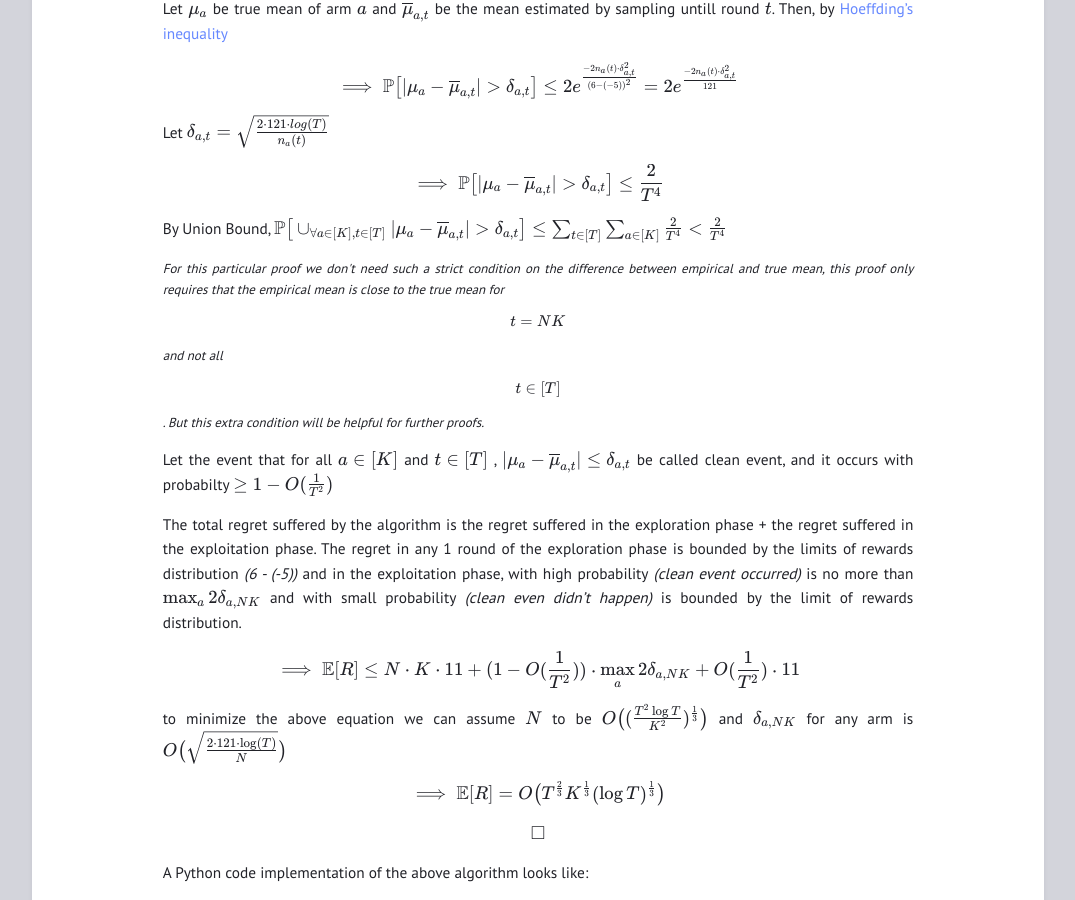
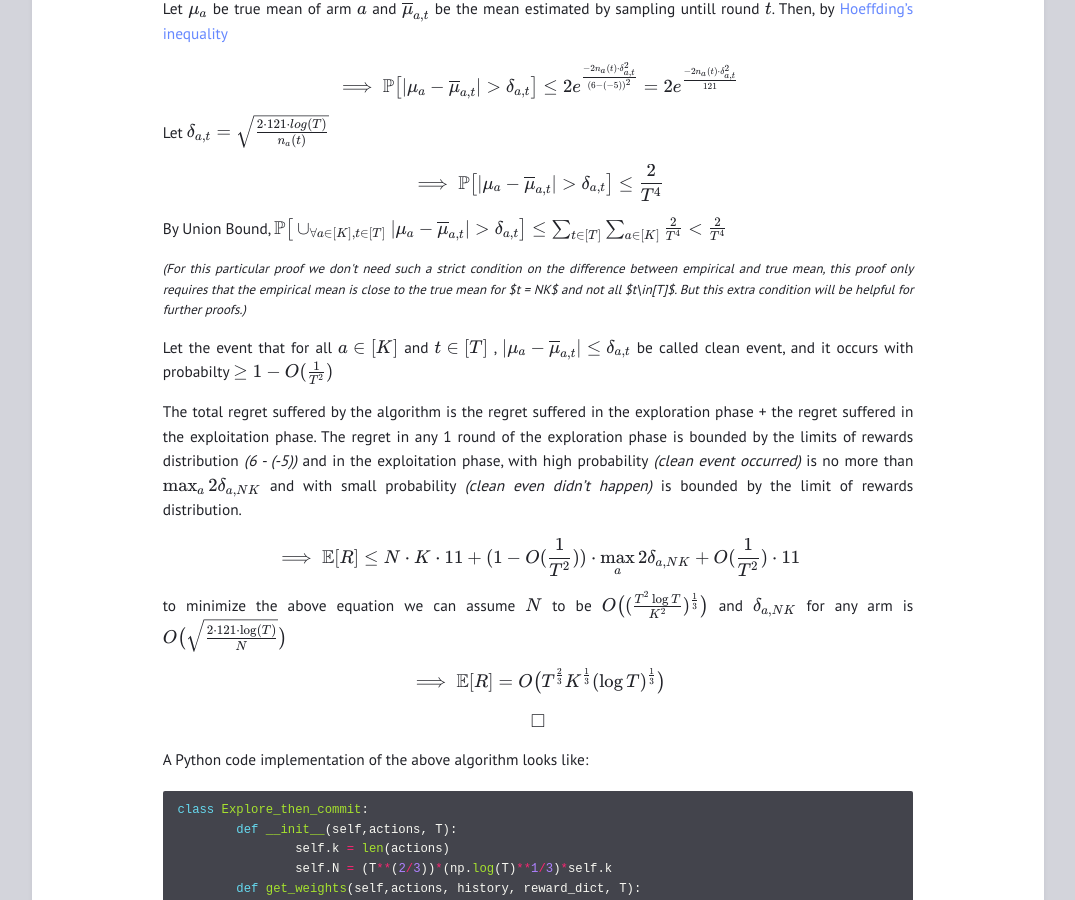
Before and after one commit to ayushbatra/ayushbatra.github.io, a Jekyll site: the page built from _posts/2023-01-03-multiarmedbandits.md, in a window 1280 px wide and 900 px high, scrolled down 1743 px. Shown: the whole window, without its empty margins (102-1177 px from the left). Built offline with Jekyll 4.4.1, drawn with Linux system fonts in a browser that asks for light colours.

Commit message:
Update 2023-01-03-multiarmedbandits.md

```diff
--- a/_posts/2023-01-03-multiarmedbandits.md
+++ b/_posts/2023-01-03-multiarmedbandits.md
@@ -72,7 +72,7 @@ $$\implies \mathbb{P}\big[ \lvert \mu_a - \overline{\mu}_{a,t} \rvert > \delta_{
 
 By Union Bound, $$\mathbb{P}\big[ \cup_{\forall a \in [K],t\in [T]} \lvert\mu_a - \overline{\mu}_{a,t} \rvert > \delta_{a,t}\big] \leq \sum_{t\in[T]}\sum_{a\in[K]} \frac{2}{T^4} \lt \frac{2}{T^4}$$
 
-<p style="font-size: small; font-style: italic;">For this particular proof we don't need such a strict condition on the difference between empirical and true mean, this proof only requires that the empirical mean is close to the true mean for $$t = NK$$ and not all $$t\in[T]$$. But this extra condition will be helpful for further proofs.</p>
+<p style="font-size: small; font-style: italic;">(For this particular proof we don't need such a strict condition on the difference between empirical and true mean, this proof only requires that the empirical mean is close to the true mean for $t = NK$ and not all $t\in[T]$. But this extra condition will be helpful for further proofs.)</p>
 
 
 Let the event that for all $$a\in[K]$$ and $$t\in[T]$$ , $$\lvert\mu_a - \overline \mu_{a,t}\rvert \leq \delta_{a,t}$$ be called clean event, and it occurs with probabilty $$\geq 1-O(\frac{1}{T^2})$$
```
